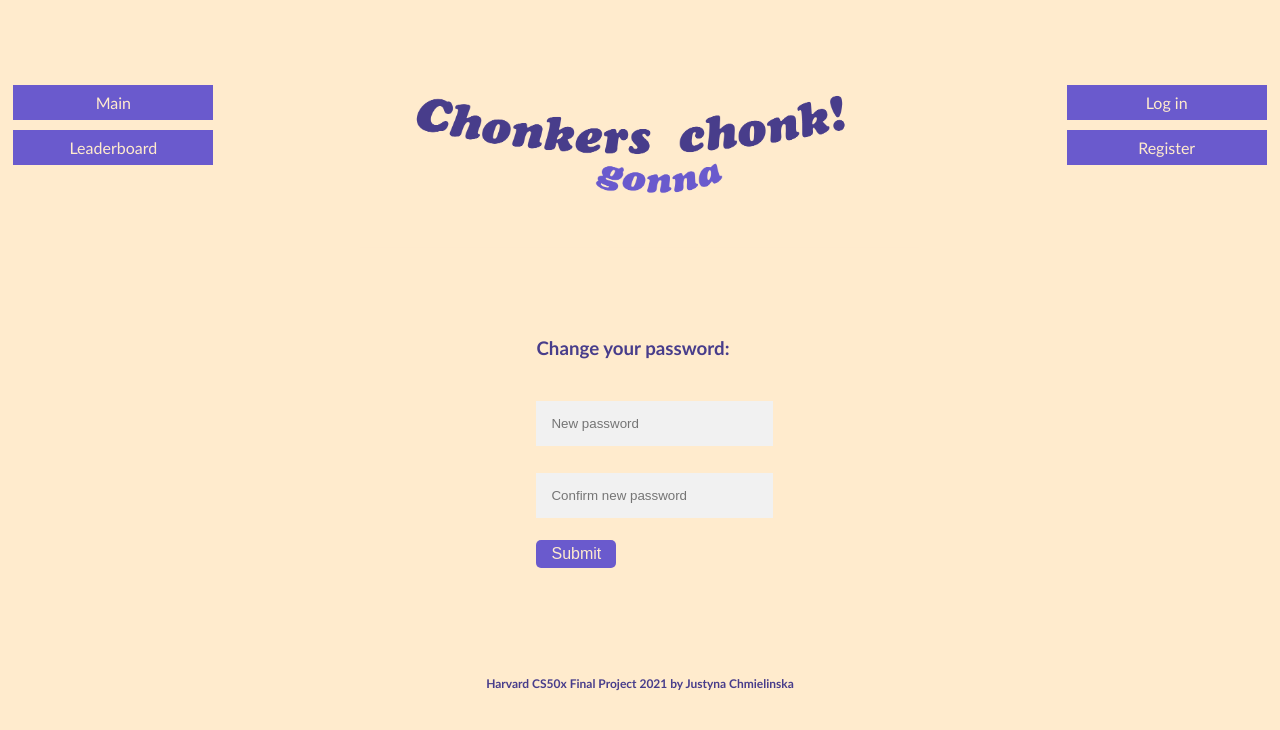
After one commit to Kotzyk/Chonkers-gonna-chonk, a Flask app: page /profile in a window 1280 px wide. The commit adds this page. Shown: the top 730 px of the page. Run offline with Flask 2, Linux system fonts and the light colour scheme; some libraries are stand-ins or nearby versions.

Commit message:
error handling, password changing page, QA improvements

```diff
--- a/app.py
+++ b/app.py
@@ -149,5 +149,21 @@ def leaderboard():
     return render_template('leaderboard.html', z=z)
 
 
+@app.route("/profile", methods=["GET", "POST"])
+def profile():
+    pw_change = False
+
+    if request.method == "POST":
+
+        pw_hash = generate_password_hash(request.form.get("new_password"))
+
+        con.execute("UPDATE Users SET Password = ? WHERE UserId = ?",
+                    pw_hash, session["user_id"])
+        pw_change = True
+        return render_template('profile.html', pw_changed=pw_change)
+
+    return render_template('profile.html', pw_changed=pw_change)
+
+
 if __name__ == '__main__':
     app.run(debug=True)
--- a/static/styles.css
+++ b/static/styles.css
@@ -23,6 +23,7 @@ footer {
     justify-self: center;
     align-self: end;
     font-weight: bold;
+    font-size: 12px;
 }
 /* Navbars */
 .navbar1 {
@@ -40,7 +41,6 @@ ul {
     width: 200px;
     background-color: slateblue;
     font-family: 'Trebuchet MS';
-    border-radius: 20%;
 }
 
 li a {
@@ -50,7 +50,6 @@ li a {
     font-family: 'Trebuchet MS';
     padding: 8px 16px;
     text-decoration: none;
-    border-radius: 20%;
 }
 
 li {
@@ -164,3 +163,15 @@ th, td {
 th {
     font-weight: bold;
 }
+
+.next {
+    margin-top: 20px;
+}
+
+.pw-changed {
+    color: darkgreen;
+}
+
+.apology {
+    text-align: center;
+}
--- a/templates/apology.html
+++ b/templates/apology.html
@@ -1,5 +1,8 @@
 {% extends "layout.html" %}
 
 {% block main %}
+<div class="apology">
     <h2>Something went wrong :(</h2>
+    <h3>{{ message }}</h3>
+</div>
 {% endblock %}
--- a/templates/layout.html
+++ b/templates/layout.html
@@ -19,6 +19,8 @@
         <nav class="navbar1">
             <ul>
                 <li><a href="/">Main</a></li>
+            </ul>
+            <ul>
                 <li><a href="/leaderboard">Leaderboard</a></li>
             </ul>
         </nav>
@@ -28,11 +30,16 @@
         </div>
         <nav class="navbar2">
             {% if session.user_id and session.user_id < 1000000000 %} <ul>
-                <li><a href="/logout">Log out</a></li>
+                <li><a href="/profile">Change password</a></li>
+                </ul>
+                <ul>
+                    <li><a href="/logout">Log out</a></li>
                 </ul>
                 {% else %}
                 <ul>
                     <li><a href="/login">Log in</a></li>
+                </ul>
+                <ul>
                     <li><a href="/register">Register</a></li>
                 </ul>
                 {% endif %}
--- a/templates/leaderboard.html
+++ b/templates/leaderboard.html
@@ -1,7 +1,7 @@
 {% extends "layout.html" %}
 
 {% block main %}
-<h1> Leaderboard </h2>
+<h2> Leaderboard </h2>
 <table class="table table-striped">
     <thead>
         <tr>
--- /dev/null
+++ b/templates/profile.html
@@ -0,0 +1,38 @@
+{% extends "layout.html" %}
+
+{% block main %}
+<div class="change-password">
+
+    <form action="profile" method="post">
+        <div class="form-group">
+            <h3> Change your password:</h3>
+            <br />
+            <input class="form-control" name="new_password" placeholder="New password" type="password" id="new_password"
+                required minlength="6" maxlength="12">
+        </div>
+        <div class="form-group">
+            <input class="form-control" name="new_confirmation" placeholder="Confirm new password" type="password"
+                id="confirm_new_password" required minlength="6" maxlength="12">
+            <span id='message'></span>
+        </div>
+        <button type="submit">Submit</button>
+    </form>
+    {% if pw_changed %}
+    <div>
+        <h3 class="pw-changed"> Your password was successfully changed! </h3>
+    </div>
+    {% endif %}
+</div>
+<script>
+    $('#new_password, #confirm_new_password').on('keyup', function () {
+        if ($('#new_password').val() != $('#confirm_new_password').val()) {
+            $('#message').html('Passwords not matching').css('color', 'red');
+        } else {
+            $('#message').html(' ');
+        }
+    });
+</script>
+
+
+
+{% endblock %}
--- a/templates/register.html
+++ b/templates/register.html
@@ -7,11 +7,12 @@
             required>
     </div>
     <div class="form-group">
-        <input class="form-control" name="password" placeholder="Password" type="password" id="password" required>
+        <input class="form-control" name="password" placeholder="Password" type="password" id="password" minlength="6"
+            maxlength="12" required>
     </div>
     <div class="form-group">
         <input class="form-control" name="confirmation" placeholder="Confirm password" type="password"
-            id="confirm_password" required>
+            id="confirm_password" minlength="6" maxlength="12" required>
         <span id='message'></span>
     </div>
     <button type="submit">Sign up</button>
```
Also changed, not shown: templates/index.html (+7 -5 lines). Lines whose indentation alone changed are shown as unchanged.
